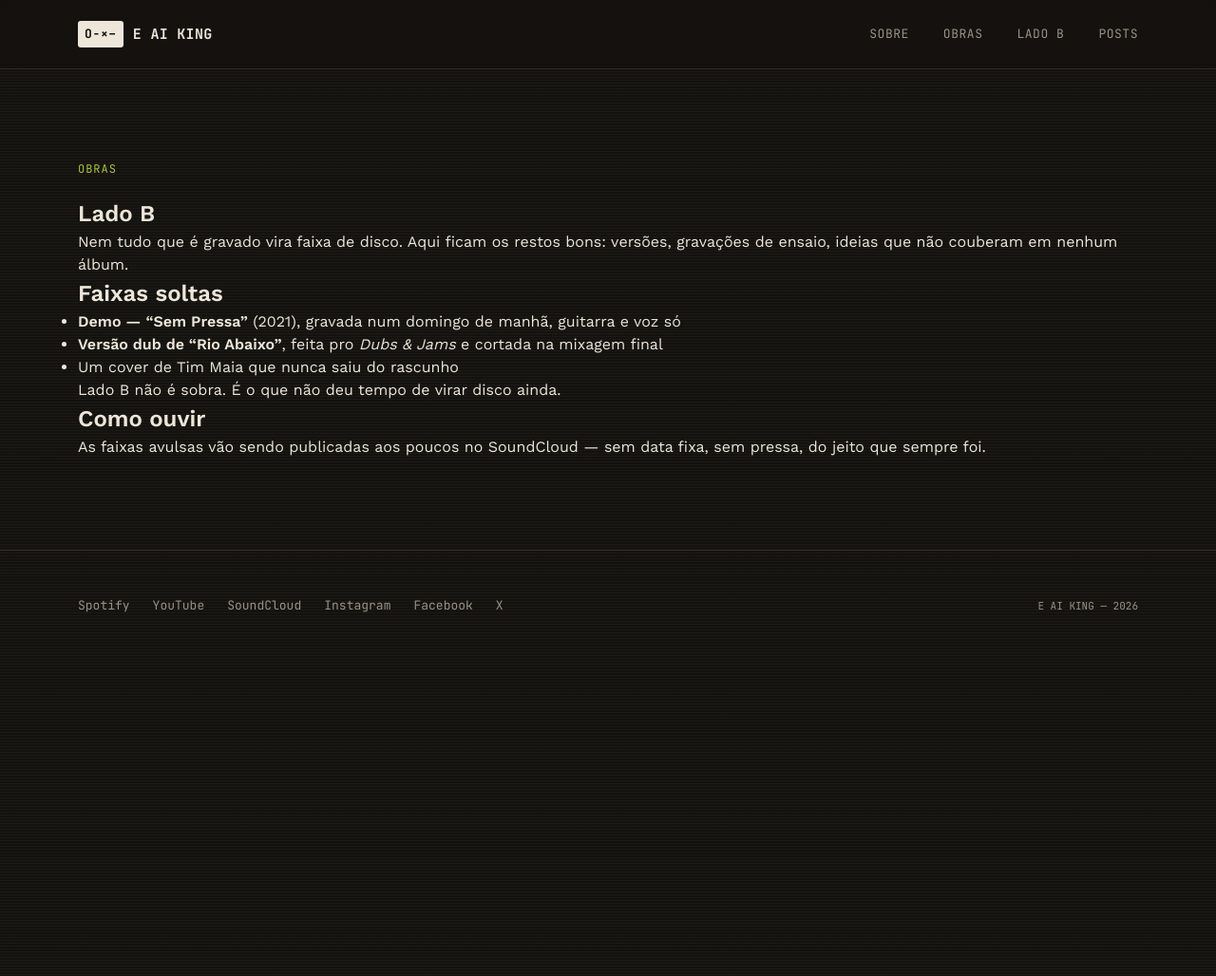
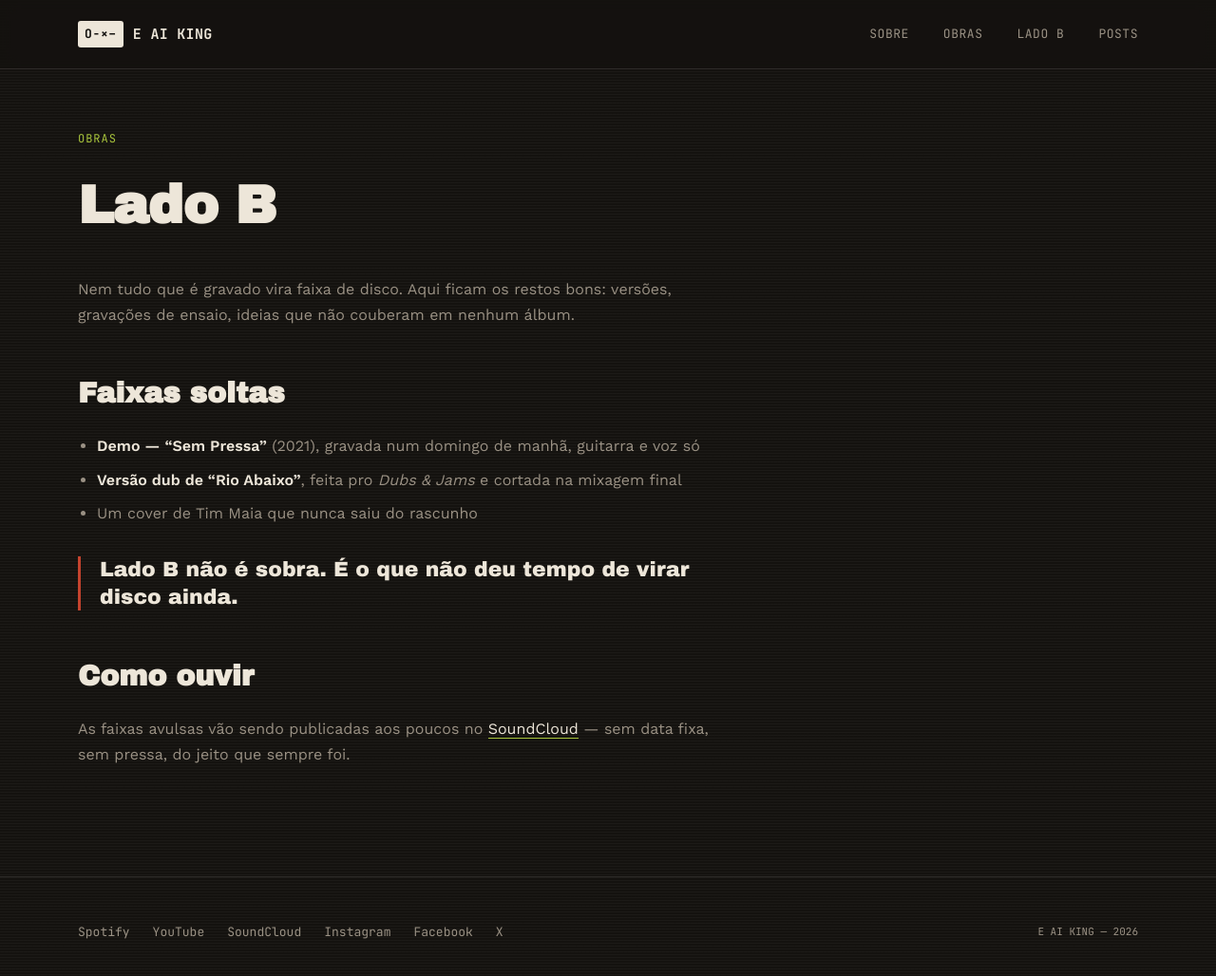
Before and after one commit to srcaetano/eaiking.github.io, a Jekyll site: the page built from lado-b.md, in a window 1280 px wide and 1039 px high. Shown: the top 1028 px of the window at 95% size. Built offline with Jekyll 4.4.1, drawn with Linux system fonts in a browser that asks for light colours.

Commit message:
Refactor CSS variables and structure

```diff
--- a/css/main_style.css
+++ b/css/main_style.css
@@ -173,18 +173,17 @@ section{padding:96px 0;position:relative;z-index:2;}
   .bio p{color:var(--paper-dim);font-size:16px;max-width:480px;margin-bottom:16px;}
   .bio-photo{
     aspect-ratio:4/5;border-radius:6px;
+    position:relative;overflow:hidden;
     background:
       radial-gradient(circle at 30% 20%, rgba(232,162,61,0.35), transparent 55%),
       radial-gradient(circle at 75% 80%, rgba(47,122,107,0.4), transparent 55%),
       linear-gradient(160deg, var(--ink-3), var(--ink-2));
     border:1px solid var(--line);
-  display:flex;align-items:flex-end;padding:20px;
-  font-family:var(--font-mono);font-size:11px;color:var(--paper-dim);
   }
   .bio-photo img{
     position:absolute;inset:0;
     width:100%;height:100%;
-  object-fit:contain;
+    object-fit:cover;
     display:block;
   }
   @media(max-width:820px){
@@ -215,6 +214,7 @@ section{padding:96px 0;position:relative;z-index:2;}
     display:flex;align-items:center;justify-content:center;
     font-family:var(--font-display);color:var(--ink);
     font-size:15px;text-align:center;padding:14px;
+    overflow:hidden;
   }
   .cover span{position:relative;z-index:2;}
   .cover img{
@@ -260,5 +260,55 @@ footer{
 
   @media (prefers-reduced-motion: reduce){
     html{scroll-behavior:auto;}
-  .step{transition:none;}
+    .step{transition:box-shadow .4s ease;}
+    .step.active{transform:none;}
   }
+
+  /* ---------- PÁGINAS EM MARKDOWN ---------- */
+  .page-content{padding-top:64px;}
+  .page-title{
+    font-family:var(--font-display);
+    font-size:clamp(34px,5vw,56px);
+    letter-spacing:-0.01em;
+    margin-bottom:32px;
+  }
+  .prose{max-width:680px;color:var(--paper-dim);font-size:16px;line-height:1.7;}
+  .prose h2{
+    font-family:var(--font-display);
+    color:var(--paper);
+    font-size:clamp(22px,2.6vw,30px);
+    margin:44px 0 16px;
+  }
+  .prose h3{
+    font-family:var(--font-mono);
+    text-transform:uppercase;
+    letter-spacing:0.04em;
+    color:var(--ragga);
+    font-size:13px;
+    margin:32px 0 12px;
+  }
+  .prose p{margin-bottom:18px;}
+  .prose strong{color:var(--paper);}
+  .prose a{color:var(--paper);border-bottom:1px solid var(--ragga);}
+  .prose a:hover{color:var(--ragga);}
+  .prose ul, .prose ol{margin:0 0 18px 20px;}
+  .prose li{margin-bottom:8px;}
+  .prose blockquote{
+    font-family:var(--font-display);
+    color:var(--paper);
+    font-size:22px;
+    line-height:1.3;
+    border-left:3px solid var(--punk);
+    padding-left:20px;
+    margin:32px 0;
+  }
+  .prose img{
+    width:100%;border-radius:6px;margin:24px 0;
+    border:1px solid var(--line);
+    display:block;
+  }
+  .prose code{
+    font-family:var(--font-mono);
+    background:var(--ink-3);
+    padding:2px 6px;border-radius:4px;font-size:0.9em;
+  }
```
Lines whose indentation alone changed are shown as unchanged.
